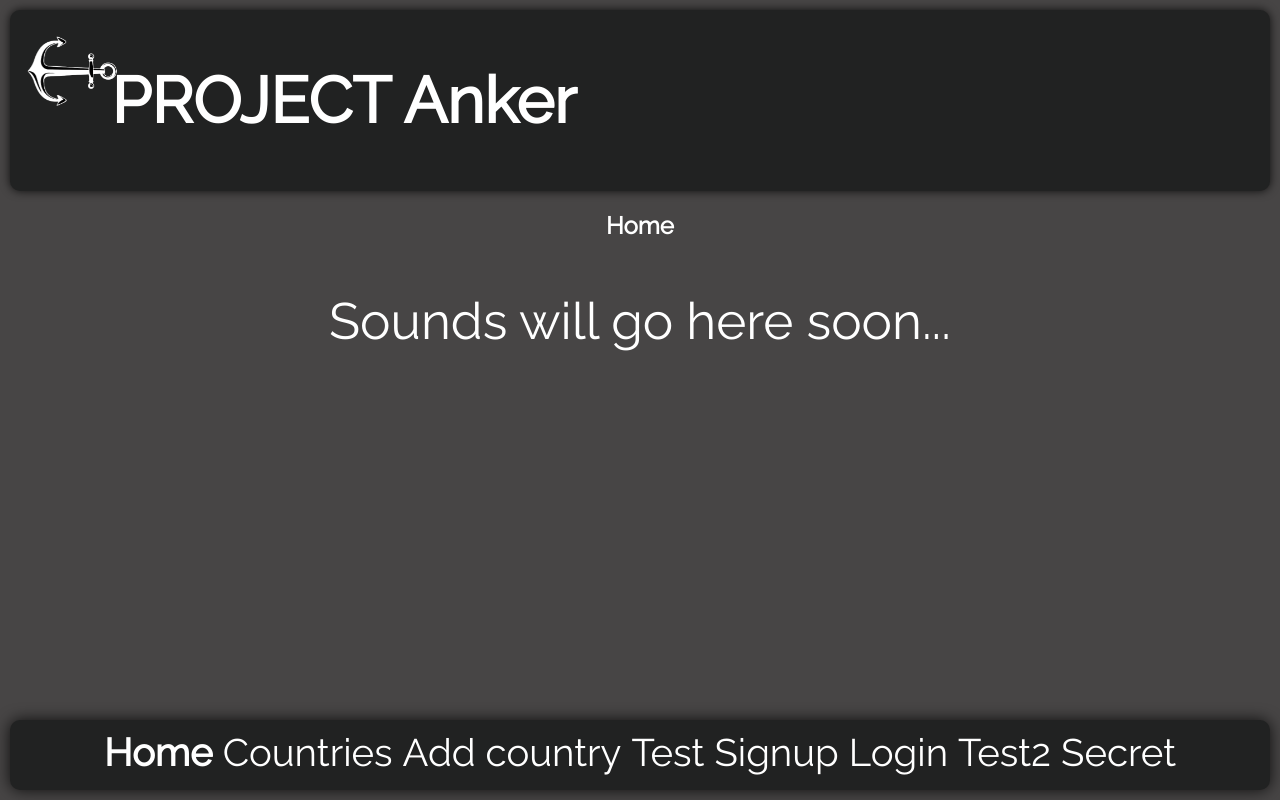
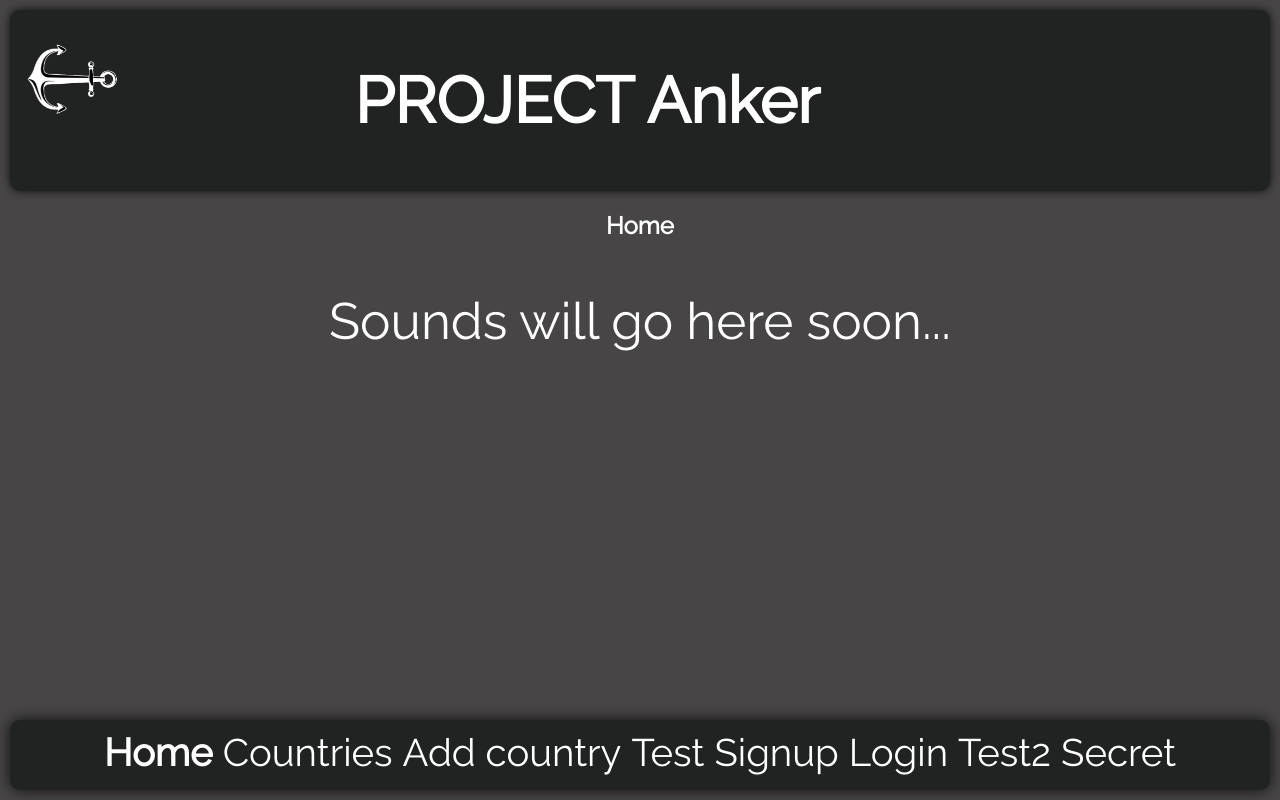
Before and after one commit to gary909/audiogramm, a React (Create React App) app in the folder client/: page / in a window 1280 px wide. Built offline with nearby package versions, Linux system fonts and the light colour scheme.

Commit message:
title bar now straight

```diff
--- a/client/src/index.scss
+++ b/client/src/index.scss
@@ -53,12 +53,16 @@ body {
   .App-logo {
     animation: App-logo-spin infinite 20s linear;
     height: 8vw; // App logo size - responsive
-    justify-content: flex-start
+    justify-content: flex-start;
+    margin-right: 19vw;
+    margin-top: 8px;
+
   }
 
   .App-title {
     font-size: 5vw; // titles font size
-    justify-content: center
+    // display: flex;
+    justify-content: flex-end;
   }
 
 
```
